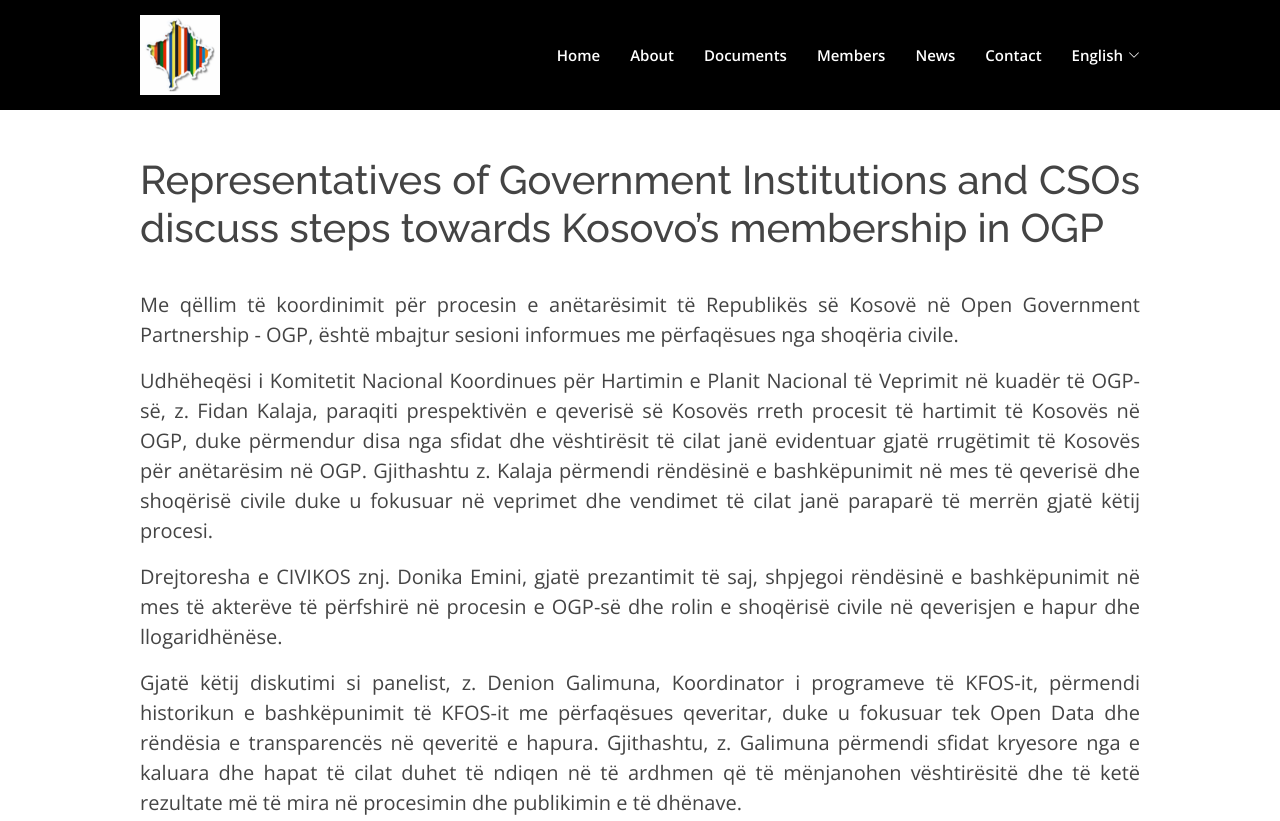
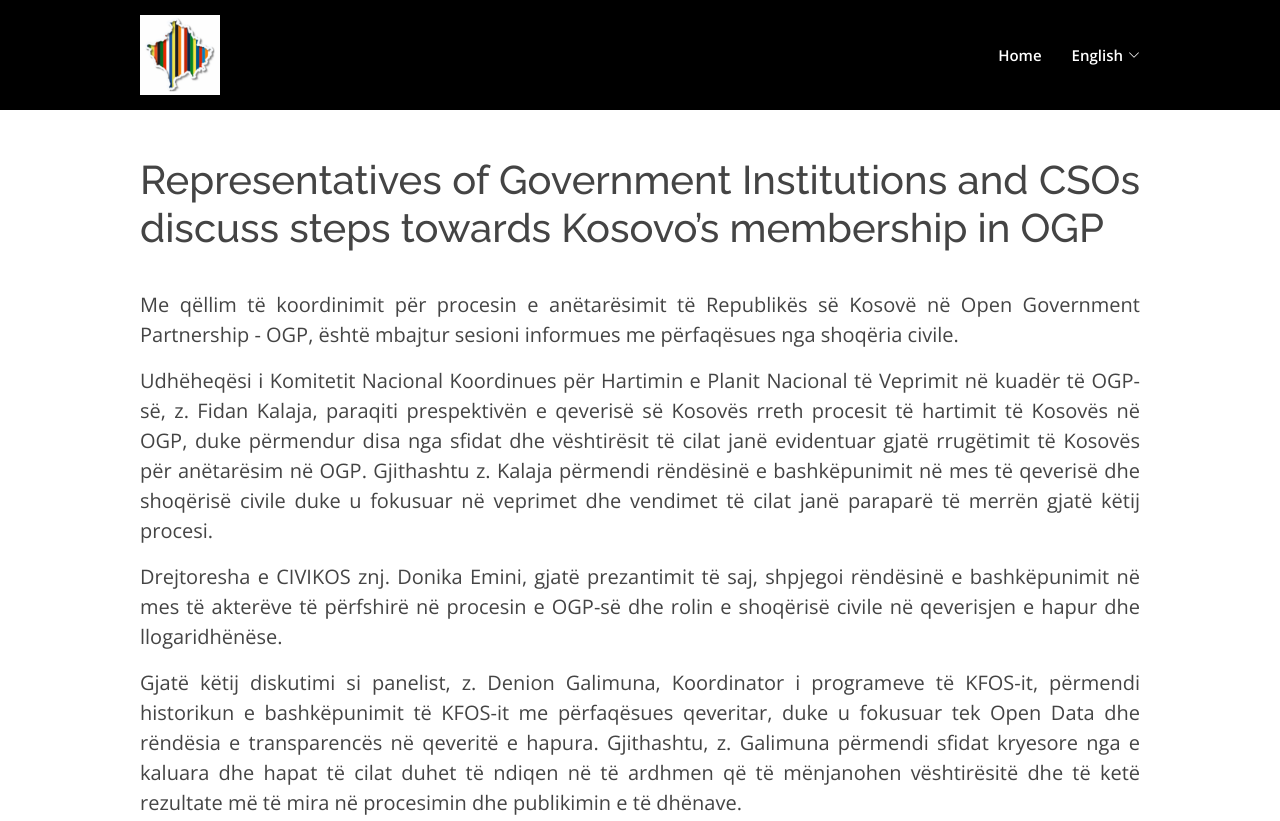
Before and after one commit to diellezaaavdyli/OGP, a plain HTML site: page news2.html in a window 1280 px wide. Shown: the top 821 px of the page. Drawn offline with nearby package versions, Linux system fonts and the light colour scheme.

Commit message:
news-menu-changed

```diff
--- a/news2.html
+++ b/news2.html
@@ -74,15 +74,15 @@
         <ul>
 
           <li><a href="index.html" class="lang" key="home" class="nav-link scrollto active" href="#hero">Home</a></li>
-          <li><a href="index.html" class="lang" key="aboutt" class="nav-link scrollto" href="#about">About</a></li>
+          <!-- <li><a href="index.html" class="lang" key="aboutt" class="nav-link scrollto" href="#about">About</a></li>
           <li><a href="index.html" class="lang" key="documents" class="nav-link scrollto" href="#services">Documents</a>
-          </li>
+          </li> -->
           <!--  <li><a class="nav-link scrollto" href="#social">Social</a></li>-->
           <!-- <li><a class="nav-link scrollto " href="#portfolio">Stories</a></li> -->
-          <li><a class="lang" key="Member" class="nav-link scrollto" href="#team">Members</a></li>
+          <!-- <li><a class="lang" key="Member" class="nav-link scrollto" href="#team">Members</a></li>
           <li><a class="lang" key="documents" class="nav-link scrollto" href="#news">News</a></li>
 
-          <li><a class="lang" key="contact" class="nav-link scrollto" href="#footer">Contact</a></li>
+          <li><a class="lang" key="contact" class="nav-link scrollto" href="#footer">Contact</a></li> -->
           <li class="dropdown"><a class="translate" id="en"><span>English</span> <i class="bi bi-chevron-down"></i></a>
             <ul>
 
```
Also changed, not shown: news-iknk.html (+4 -4 lines), news1.html (+4 -4 lines).
